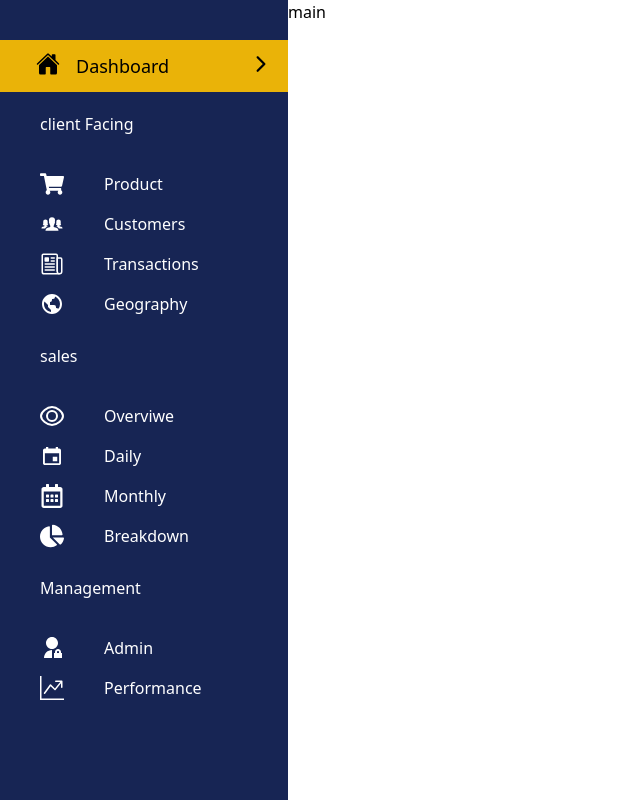
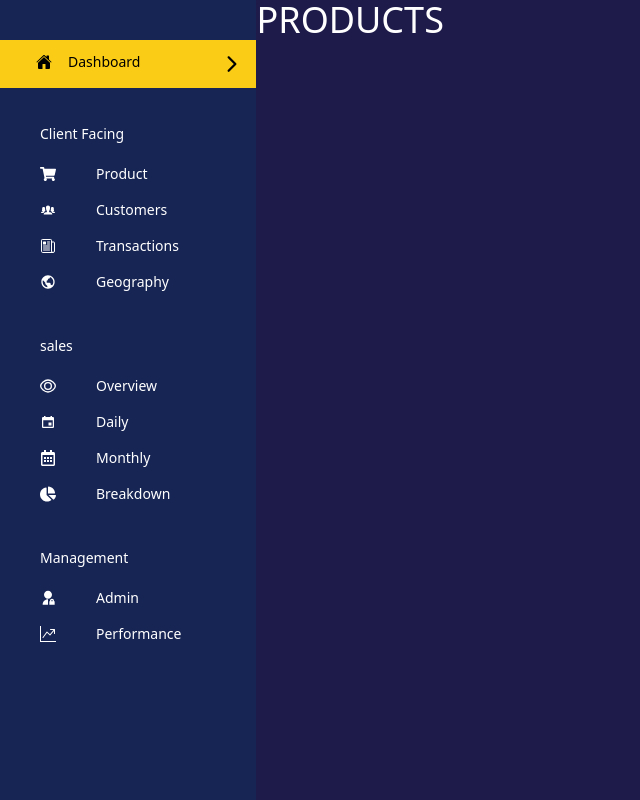
Before and after one commit to Yasharya007/RetailCost-Control, a React (Vite) app in the folder client/: page / in a window 1280 px wide. Shown: the whole page, without its empty margins (0-640 px from the left). Built offline with nearby package versions, Linux system fonts and the light colour scheme.

Commit message:
nav bar styled

```diff
--- a/client/package.json
+++ b/client/package.json
@@ -10,6 +10,7 @@
     "preview": "vite preview"
   },
   "dependencies": {
+    "axios": "^1.6.8",
     "react": "^18.2.0",
     "react-dom": "^18.2.0",
     "react-icons": "^5.1.0"
--- a/client/src/App.jsx
+++ b/client/src/App.jsx
@@ -1,12 +1,13 @@
 import MenuBar from "./components/MenuBar/MenuBar"
 import Main from "./components/Main/Main"
+import Product from "./components/Product/Product.jsx"
 
 function App() {
   return (
     <>
       <div id="dashboard" className="flex">
         <MenuBar/>
-        <Main/>
+        <Product/>
       </div>
     </>
   )
--- a/client/src/components/MenuBar/MenuBar.jsx
+++ b/client/src/components/MenuBar/MenuBar.jsx
@@ -15,78 +15,78 @@
 
   return (
     <div className={`h-screen w-72 bg-blue-950  pt-10`}>
-      <div className="inline-flex bg-yellow-500 p-3 w-full align-middle" >
-        <IoHome className='text-2xl mr-4 ml-6'/>
-        <h1 className=" text-lg">Dashboard</h1>
+      <div className="inline-flex bg-yellow-400 p-3 w-full align-middle" >
+        <IoHome className='mr-4 ml-6 mt-0.5'/>
+        <h1 className="text-sm font-medium">Dashboard</h1>
         <IoIosArrowForward className='text-2xl ml-20'/>
       </div>
 
 {/* --------------------- client ----------------------------- */}
 
-      <div className="client  text-white mt-5">
-        <h2 className='mb-7 pl-10'>client Facing</h2>
+      <div className="client  text-white mt-9">
+        <h2 className='mb-3 pl-10 text-sm'>Client Facing</h2>
 
-        <div className="product flex cursor-pointer p-2 pl-10 hover:bg-yellow-500">
-          <FaShoppingCart className='text-white text-2xl mr-10'/>
-          <h3 className=''> Product</h3>
+        <div className="product flex cursor-pointer p-2 pl-10 hover:bg-yellow-400 hover:text-black">
+          <FaShoppingCart className=' mr-10 mt-0.5'/>
+          <h3 className="text-sm"> Product</h3>
         </div>
 
-        <div className="product flex cursor-pointer p-2 pl-10 hover:bg-yellow-500">
-          <IoIosPeople className='text-white text-2xl mr-10'/>
-          <h3 className=''> Customers</h3>
+        <div className="product flex cursor-pointer p-2 pl-10 hover:bg-yellow-400 hover:text-black">
+          <IoIosPeople className=' mt-0.5 mr-10'/>
+          <h3 className='text-sm'> Customers</h3>
         </div>
 
-        <div className="product flex cursor-pointer p-2 pl-10 hover:bg-yellow-500">
-          <IoNewspaperOutline className='text-white text-2xl mr-10'/>
-          <h3 className=''> Transactions</h3>
+        <div className="product flex cursor-pointer p-2 pl-10 hover:bg-yellow-400 hover:text-black">
+          <IoNewspaperOutline className=' mt-0.5 mr-10'/>
+          <h3 className='text-sm'> Transactions</h3>
         </div>
 
-        <div className="product flex cursor-pointer p-2 pl-10 hover:bg-yellow-500">
-          <BiWorld className='text-white text-2xl mr-10'/>
-          <h3 className=''> Geography</h3>
+        <div className="product flex cursor-pointer p-2 pl-10 hover:bg-yellow-400 hover:text-black">
+          <BiWorld className=' mt-0.5 mr-10'/>
+          <h3 className='text-sm'> Geography</h3>
         </div>
       </div>
 
 
 {/* --------------------- sales ----------------------------- */}
 
-      <div className="sales text-white mt-5">
-        <h2 className='mb-7 pl-10'>sales</h2>
+      <div className="sales text-white mt-9">
+        <h2 className='mb-3 pl-10 text-sm'>sales</h2>
 
-        <div className="product flex cursor-pointer p-2 pl-10 hover:bg-yellow-500">
-          <GrView className='text-white text-2xl mr-10'/>
-          <h3 className=''> Overviwe</h3>
+        <div className="product flex cursor-pointer p-2 pl-10 hover:bg-yellow-400 hover:text-black">
+          <GrView className=' mt-0.5 mr-10'/>
+          <h3 className='text-sm'> Overview</h3>
         </div>
 
-        <div className="product flex cursor-pointer p-2 pl-10 hover:bg-yellow-500">
-          <IoMdCalendar className='text-white text-2xl mr-10'/>
-          <h3 className=''> Daily</h3>
+        <div className="product flex cursor-pointer p-2 pl-10 hover:bg-yellow-400 hover:text-black">
+          <IoMdCalendar className=' mt-0.5 mr-10'/>
+          <h3 className='text-sm'> Daily</h3>
         </div>
 
-        <div className="product flex cursor-pointer p-2 pl-10 hover:bg-yellow-500">
-          <FaRegCalendarAlt className='text-white text-2xl mr-10'/>
-          <h3 className=''> Monthly</h3>
+        <div className="product flex cursor-pointer p-2 pl-10 hover:bg-yellow-400 hover:text-black">
+          <FaRegCalendarAlt className='mt-0.5 mr-10'/>
+          <h3 className='text-sm'> Monthly</h3>
         </div>
 
-        <div className="product flex cursor-pointer p-2 pl-10 hover:bg-yellow-500">
-          <FaChartPie className='text-white text-2xl mr-10'/>
-          <h3 className=''> Breakdown</h3>
+        <div className="product flex cursor-pointer p-2 pl-10 hover:bg-yellow-400 hover:text-black">
+          <FaChartPie className=' mt-0.5 mr-10'/>
+          <h3 className='text-sm'> Breakdown</h3>
         </div>
       </div>
 
 {/* --------------------- Admin ----------------------------- */}
 
-      <div className="Admin text-white mt-5">
-        <h2 className='mb-7 pl-10'>Management</h2>
+      <div className="Admin text-white mt-9">
+        <h2 className='mb-3 pl-10 text-sm'>Management</h2>
 
-        <div className="product flex cursor-pointer p-2 pl-10 hover:bg-yellow-500">
-          <RiAdminFill className='text-white text-2xl mr-10'/>
-          <h3 className=''> Admin</h3>
+        <div className="product flex cursor-pointer p-2 pl-10 hover:bg-yellow-400 hover:text-black">
+          <RiAdminFill className=' mt-0.5 mr-10'/>
+          <h3 className='text-sm'> Admin</h3>
         </div>
 
-        <div className="product flex cursor-pointer p-2 pl-10 hover:bg-yellow-500">
-          <BsGraphUpArrow className='text-white text-2xl mr-10'/>
-          <h3 className=''> Performance</h3>
+        <div className="product flex cursor-pointer p-2 pl-10 hover:bg-yellow-400 hover:text-black">
+          <BsGraphUpArrow className='mt-0.5 mr-10'/>
+          <h3 className='text-sm'> Performance</h3>
         </div>
       </div>
     </div>
--- /dev/null
+++ b/client/src/components/Product/Product.jsx
@@ -0,0 +1,24 @@
+import axios from "axios"
+import { useEffect, useState } from "react";
+function Product(){
+    const [data,setdata]=useState([]);
+    // function getdata(){
+    //     axios.get("http://localhost:8000/client/products")
+    // .then((resoponse)=>{
+    //     console.log(resoponse);
+    //     setdata(resoponse);
+    // }).catch((error)=>{
+    //     console.log(error);
+    // })
+    // }
+    // useEffect(getdata,[]);
+    return(
+        <>
+        <div className="w-full bg-indigo-950">
+            <div class="text-white text-4xl font-medium">PRODUCTS</div>
+        </div>
+        </>
+    )
+}
+
+export default Product
```
Also changed, not shown: 1 other file (tests, documents, lock files or other folders).
